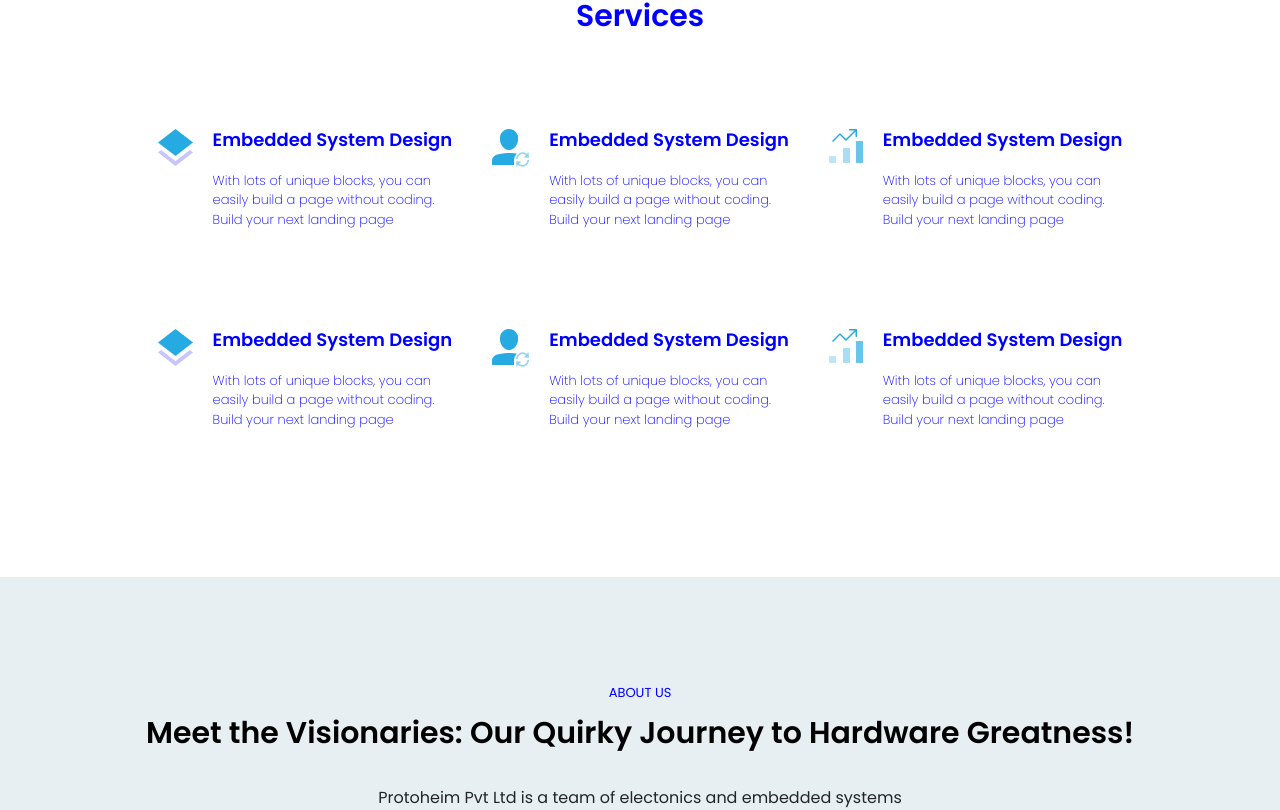
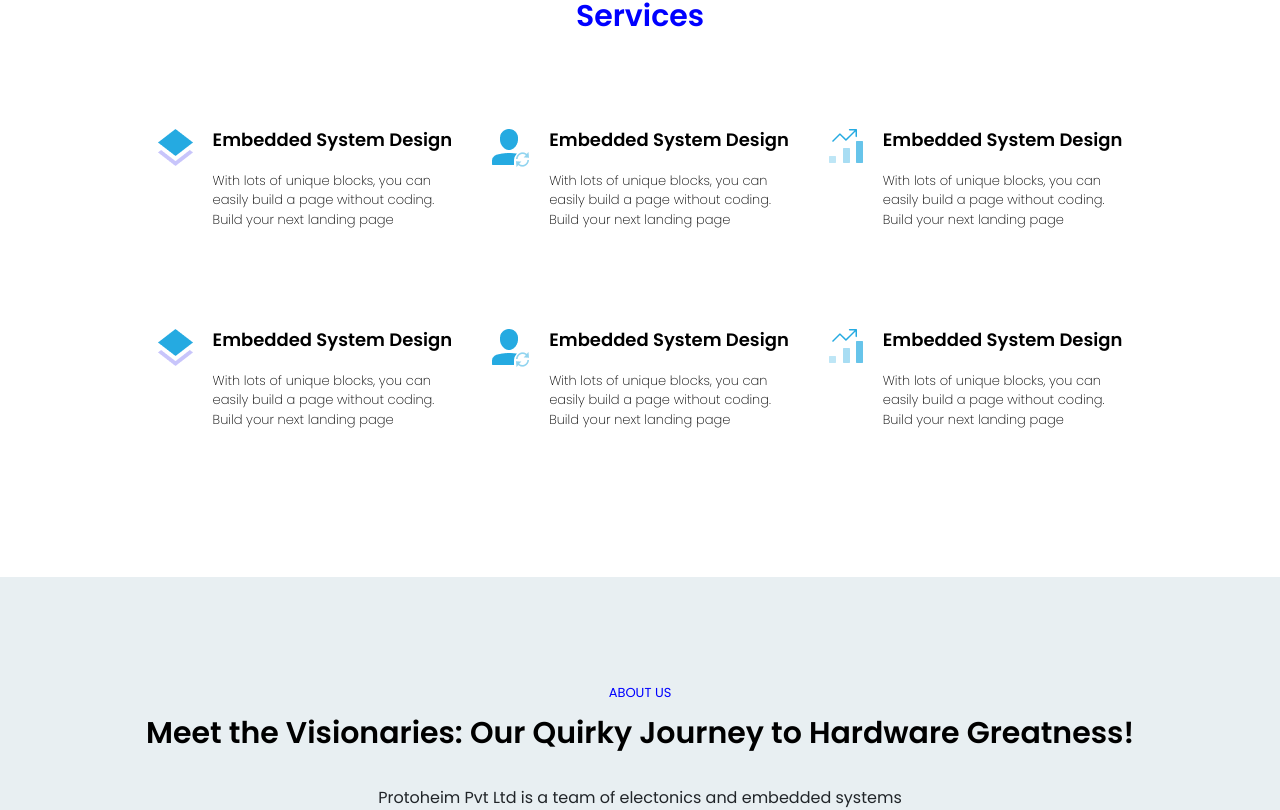
Before and after one commit to pmqmark/protonheim, a React (Create React App) app: page / in a window 1280 px wide. Shown: the part 2035-2845 px from the top of the page. Built offline with nearby package versions, Linux system fonts and the light colour scheme; the HTML template or start-up script is replaced by a standard one; a web font is replaced by a local one.

Commit message:
make changes

```diff
--- a/src/css/Header.css
+++ b/src/css/Header.css
@@ -174,14 +174,14 @@ nav{
     display: flex;
 }
 .icon-header1{
-    color: blue;
+    color: black;
     font-weight: 600;
     font-size: 18px;
     margin-bottom: 20px;
 }
 .icon-header2{
     font-weight: 200;
-    color: blue;
+    color: black;
     font-size: 13px;
     row-gap: 10px;
     margin-bottom: 40px;
```
